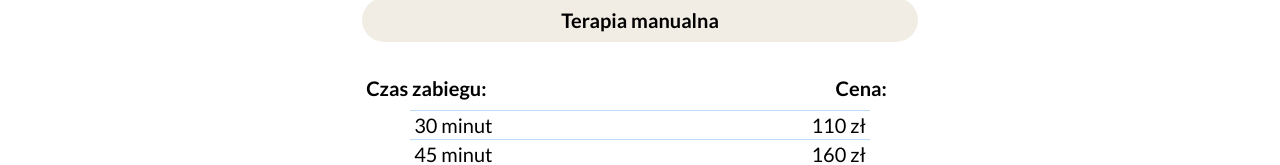
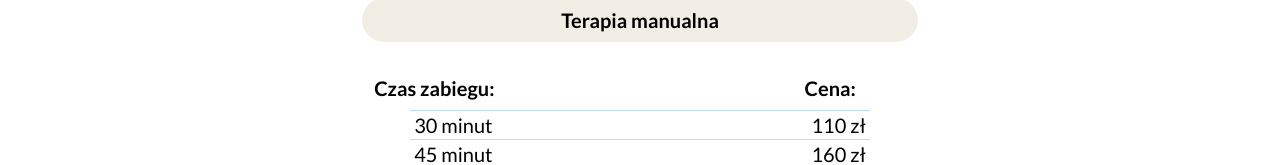
Before and after one commit to PiotrRegulski/stan-relaksu, a Next.js app: page /cennik in a window 1280 px wide. Shown: the part 578-743 px from the top of the page. Built offline with nearby package versions, Linux system fonts and the light colour scheme.

Commit message:
changed margin

```diff
--- a/src/components/pricelist/AllPriceList.tsx
+++ b/src/components/pricelist/AllPriceList.tsx
@@ -20,8 +20,8 @@ const AllPriceList = () => {
           <ul className="divide-y divide-blue-200 my-3 ">
           <li  className="text-lg lg:text-xl 2xl:text-2xl ">
                 <div className="flex justify-between font-semibold bg-white bg-opacity-50 px-1 rounded my-2">
-                  <div className="w-full"><p className="">Czas zabiegu:</p></div>
-                  <div className="w-1/6"><p className="text-left">Cena:</p></div>
+                  <div className="w-full pl-2"><p className="">Czas zabiegu:</p></div>
+                  <div className="w-1/3 xl:w-1/4 2xl:w-1/5"><p className="text-left">Cena:</p></div>
 
                 </div>
 
```
